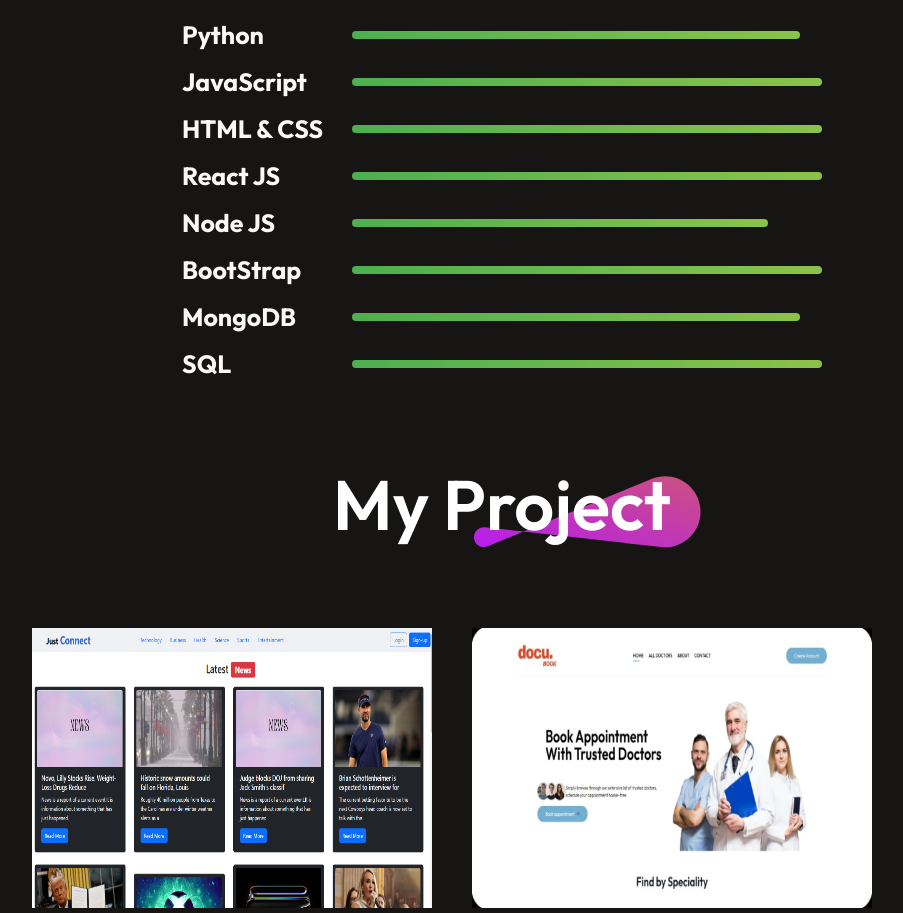
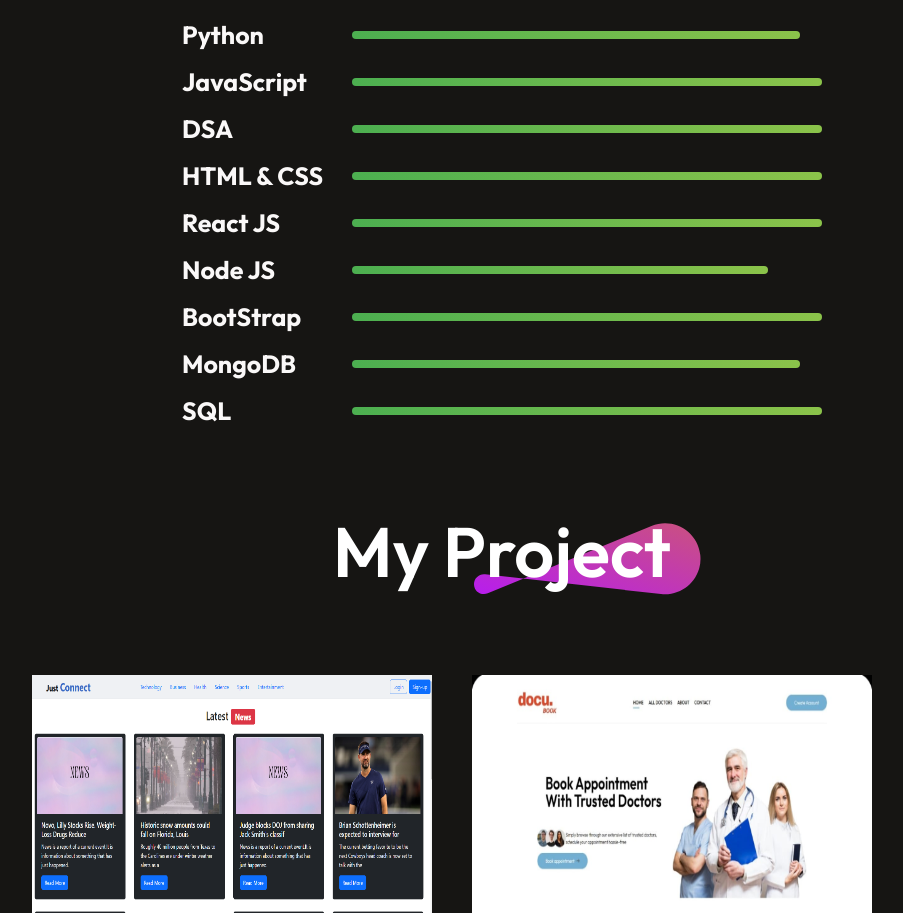
Before and after one commit to Harshgangwal10/Portfolio-Website, a React (Vite) app: page / in a window 1280 px wide. Shown: the part 2228-3141 px from the top of the page, without its empty margins (138-1041 px from the left). Built offline with nearby package versions, Linux system fonts and the light colour scheme.

Commit message:
Update Skill.jsx

```diff
--- a/src/Components/SKills/Skill.jsx
+++ b/src/Components/SKills/Skill.jsx
@@ -22,6 +22,10 @@ const Skill = () => {
         <div className="skill-type">
           <p>JavaScript </p>
           <hr style={{ width: "75%" }} />
+        </div>
+        <div className="skill-type">
+          <p>DSA</p>
+           <hr style={{ width: "100%" }} />
         </div>
 
         <div className="skill-type">
```
